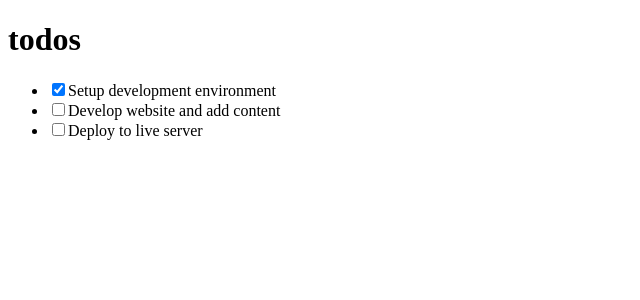
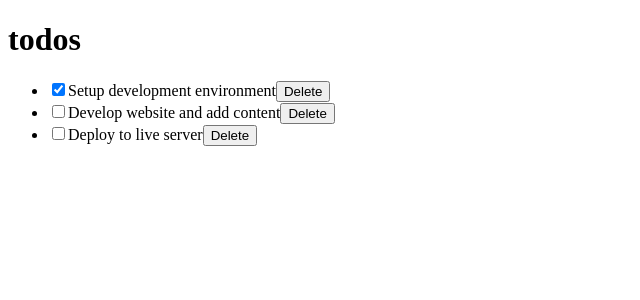
Before and after one commit to samguergen/reacttodo, a React (Create React App) app: page / in a window 1280 px wide. Shown: the top 300 px of the page, without its empty margins (0-640 px from the left). Built offline with nearby package versions, Linux system fonts and the light colour scheme.

Commit message:
delete func for todo list

```diff
--- a/src/components/TodoContainer.js
+++ b/src/components/TodoContainer.js
@@ -40,14 +40,23 @@ handleChange = (id) => {
       }),
     }
   })
-};
+  };
+
+
+  delTodo = id => {
+    this.setState({    todos: [      ...this.state.todos.filter(todo => {        return todo.id !== id;      })    ]  });};
+
+
 
 
 render() {
   return (
     <div>
       <Header />
-      <TodosList todos={this.state.todos} handleChangeProps={this.handleChange} />
+      <TodosList
+      todos={this.state.todos}
+      handleChangeProps={this.handleChange}
+      deleteTodoProps={this.delTodo}/>
     </div>
   );
 }
--- a/src/components/TodoItem.js
+++ b/src/components/TodoItem.js
@@ -5,8 +5,14 @@ class TodoItem extends React.Component {
     return <li>
     <input type="checkbox"
           checked={this.props.todo.completed}
-          onChange={() => this.props.handleChangeProps(this.props.todo.id)}/>
+          onChange={() => this.props.handleChangeProps(this.props.todo.id)}
+          />
     {this.props.todo.title}
+
+    <button onClick={() => this.props.deleteTodoProps(this.props.todo.id)}>
+      Delete
+    </button>
+
     </li>
   }
 }
--- a/src/components/TodosList.js
+++ b/src/components/TodosList.js
@@ -6,7 +6,7 @@ class TodosList extends React.Component {
     return (
       <ul>
         {this.props.todos.map(todo => (
-        <TodoItem key={todo.id} todo={todo} handleChangeProps={this.props.handleChangeProps}/>
+        <TodoItem key={todo.id} todo={todo} handleChangeProps={this.props.handleChangeProps}   deleteTodoProps={this.props.deleteTodoProps}/>
         ))}
       </ul>
     )
```
